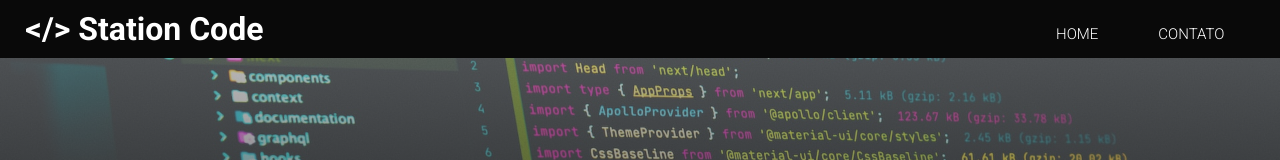
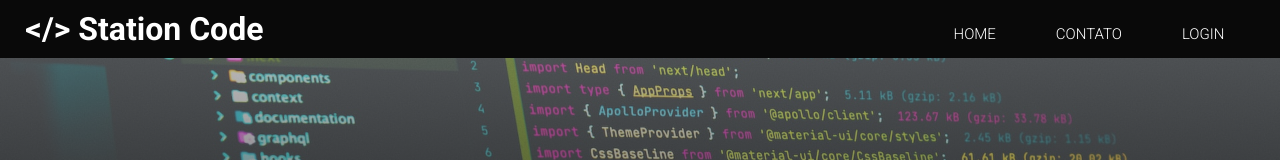
Before and after one commit to Gerson77/Home-Dashboard, a React (Vite) app: page / in a window 1280 px wide. Shown: the top 160 px of the page. Built offline with nearby package versions, Linux system fonts and the light colour scheme; no server answers.

Commit message:
Add link login

```diff
--- a/src/components/Home/Header.tsx
+++ b/src/components/Home/Header.tsx
@@ -37,6 +37,11 @@ export function Header() {
               Contato
             </Link>
           </li>
+          <li>
+            <Link className={styles.item} to="/login">
+              Login
+            </Link>
+          </li>
         </ul>
         <FaBars onClick={menuOpen} />
       </div>
```
